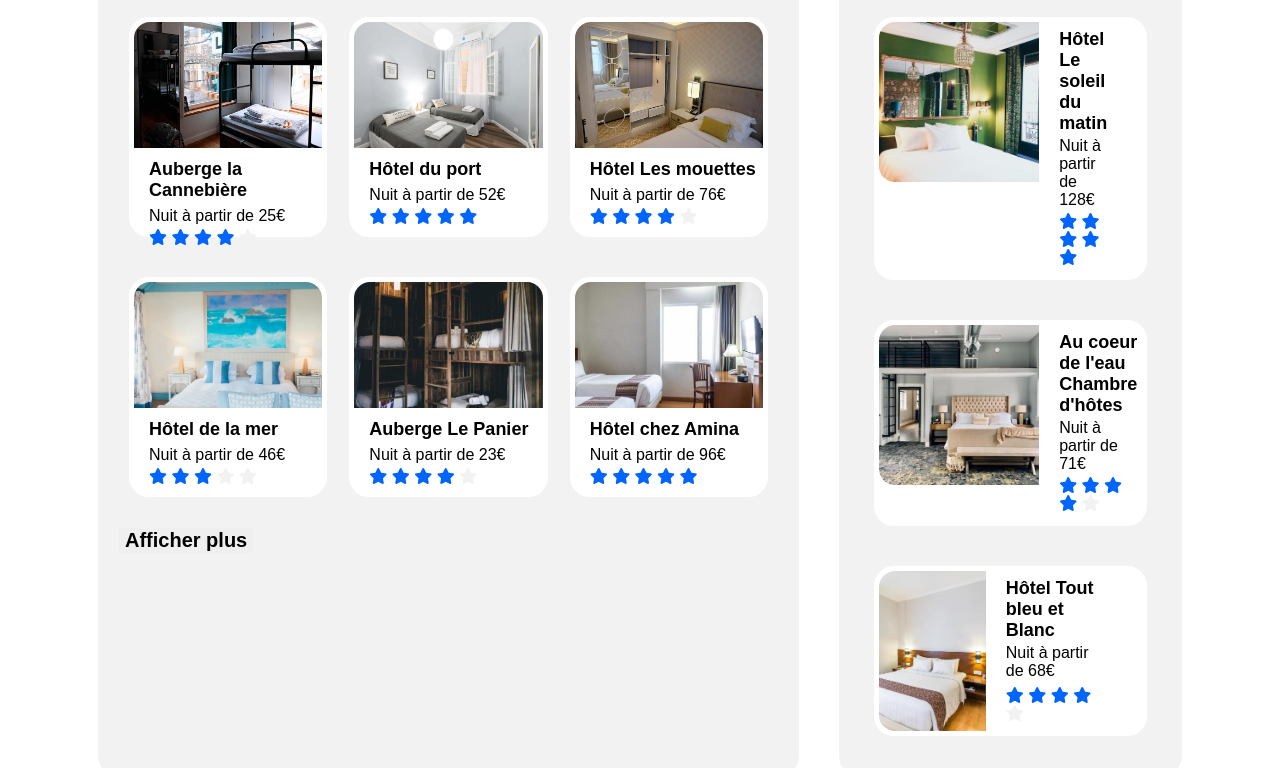
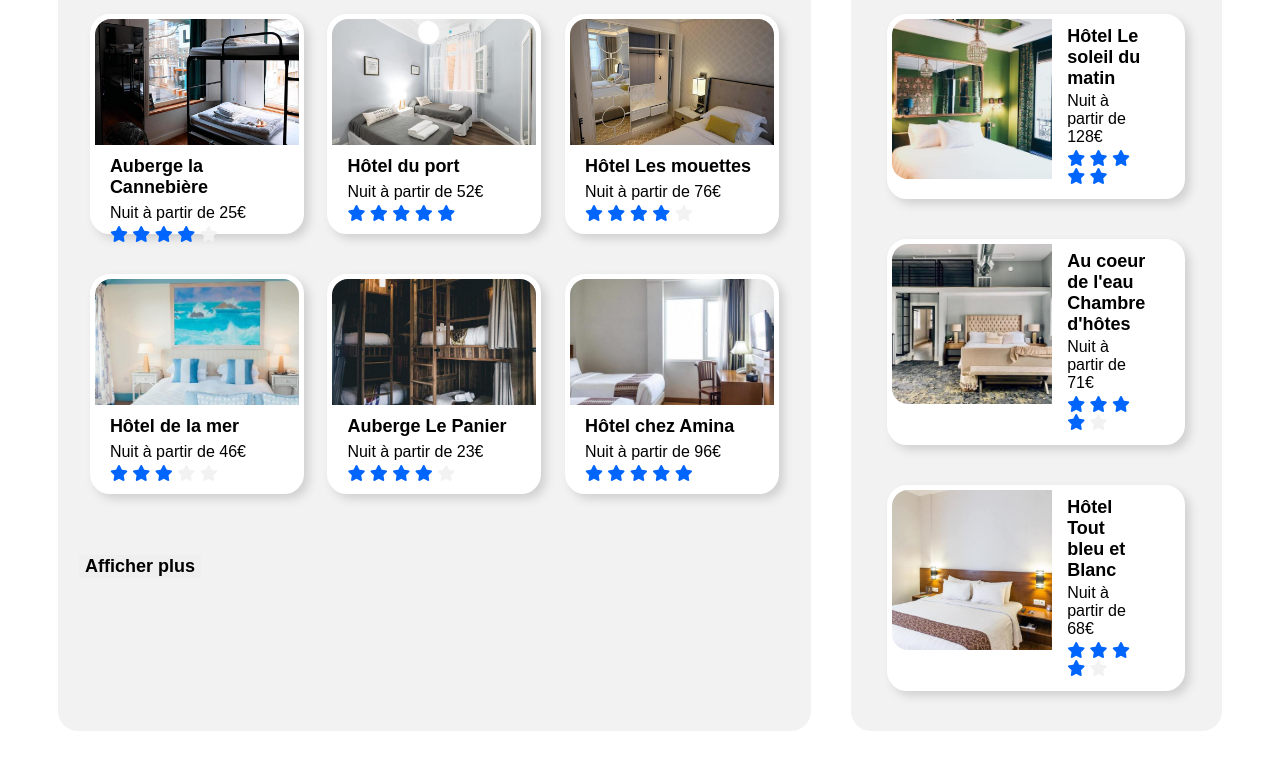
Before and after one commit to LauNM/OCR2_Reservia, a plain HTML site: page index.html in a window 1280 px wide. Shown: the part 506-1274 px from the top of the page. Drawn offline with Linux system fonts and the light colour scheme.

Commit message:
Finish css header & main

```diff
--- a/assets/css/header.css
+++ b/assets/css/header.css
@@ -3,11 +3,11 @@
     --blue: #0065FC;
     --blue-lighter: #DEEBFF;
     --grey: #F2F2F2;
+    --grey-darker: #d1d1d1;
     --black: #000000;
     /* FONT-SIZE */
     --normal: 16px;
     --big: 18px;
-    : 20px;
     --important-title: 25px;
 }
 
@@ -31,7 +31,7 @@ p {
     cursor: pointer;
 }
 .main-container {
-    padding: 0 90px;
+    padding: 0 50px;
 }
 
 /*HEADER NAV BAR*/
@@ -83,9 +83,6 @@ ul {
 }
 
 /* HEADER RESEARCH */
-#search__form {
-
-}
 
 .search__form--wrapper {
     margin-top: 20px;
@@ -120,8 +117,7 @@ ul {
     color: white;
     width: 40%;
     font-size: var(--big);
-    font-weight: bold
-;
+    font-weight: bold;
 }
 
 /*HEADER FILTER*/
--- a/assets/css/main.css
+++ b/assets/css/main.css
@@ -1,11 +1,10 @@
 
 h2 {
-    font-size: 26px;
-    padding-left: 20px;
+    font-size: var(--important-title);
 }
 
 h3 {
-    font-size: 18px;
+    font-size: var(--big);
     margin-top : 2px;
     margin-bottom: 3px;
 }
@@ -27,7 +26,7 @@ h3 {
 
 /* GENERAL ACCOMMODATIONS */
 
-#accommodations-container {
+.container {
     display: flex;
 }
 
@@ -40,28 +39,36 @@ h3 {
 
 /* ACCOMMODATIONS CITY */
 .accommodations--main {
-    flex: 70%;
+    flex: 67%;
     margin-right: 20px;
     box-sizing: border-box;
 }
 
+.accommodations--main > h2 {
+    margin-left: 20px;
+}
 .accommodations__city {
     display: flex;
     flex-wrap: wrap;
     justify-content: space-around;
 }
 
-.accommodations__city__item{
+.accommodations__city__link {
     width: 30%;
+    margin: 20px 0;
+    text-decoration: none;
+}
+
+.accommodations__city__link__item{
     height: 220px;
-    margin: 20px 0;
     background-color: white;
     border-radius: 20px;
     border: 5px solid white;
     box-sizing: border-box;
+    box-shadow: 5px 5px 10px var(--grey-darker);
 }
 
-.accommodations__city__item > img {
+.accommodations__city__link__item > picture > img {
     border-top-left-radius: 16px 16px;
     border-top-right-radius: 16px 16px;
     width: 100%;
@@ -69,17 +76,18 @@ h3 {
     object-fit: cover;
 }
 
-.accommodations__city__item__wrapper {
+.accommodations__city__link__item__wrapper {
     margin: 5px 5px 5px 15px;
     display: flex;
     flex-direction: column;
+    color: black;
 }
 
 .accommodations__city__see-more-btn {
     border: 1px solid var(--grey);
-    font-size: 20px;
+    font-size: var(--big);
     font-weight: bold;
-    margin-top: 10px;
+    margin-top: 40px;
 }
 .accommodations__city__see-more-btn:hover{
     border: 2px dashed var(--blue);
@@ -88,19 +96,21 @@ h3 {
 /* MOST FAMOUS */
 
 .accommodations--second {
-    flex: 30%;
+    flex: 33%;
     margin-left: 20px;
     box-sizing: border-box;
 }
 /* MOST FAMOUS HEADER */
 .accommodations__most-famous__header {
+    width: 90%;
     display: flex;
     justify-content: space-between;
-    align-items: baseline;
+    align-items: center;
+    margin: auto;
 }
 
 i.fa-chart-line {
-    font-size: 20px;
+    font-size: var(--big);
 }
 
 /*MOST FAMOUS MAIN */
@@ -110,17 +120,25 @@ i.fa-chart-line {
     justify-content: space-around;
 }
 
-.accommodations__most-famous__item{
+.accommodations__most-famous__link{
     width: 90%;
+    margin: 20px 0;
+    text-decoration: none;
+
+}
+.accommodations__most-famous__link__item{
     background-color: white;
     border-radius: 20px;
     border: 5px solid white;
     display: flex;
-    margin: 20px 0;
     box-sizing: border-box;
+    box-shadow: 5px 5px 10px var(--grey-darker);
 }
-
-.accommodations__most-famous__item > img {
+.accommodations__most-famous__link__item > picture {
+    width: 160px;
+    height: 160px;
+}
+.accommodations__most-famous__link__item > picture > img  {
     border-top-left-radius: 16px 16px;
     border-bottom-left-radius: 16px 16px;
     width: 160px;
@@ -130,36 +148,45 @@ i.fa-chart-line {
     object-fit: cover;
 }
 
-.accommodations__most-famous__item__description {
+.accommodations__most-famous__link__item__description {
     display: flex;
     flex-direction: column;
     justify-content: space-between;
     margin: 5px 5px 5px 15px;
     padding-right: 30px;
     width: 60%;
-    /*width: 100%;*/
 }
 
-.accommodations__most-famous__item__description__header {
-
+.accommodations__most-famous__link__item__description__header {
+    color: black;
 }
 
 
 /* ACTIVITIES */
 
-#activities-container{
 
-}
 
 .activities {
 
 }
 
 .activities__item{
+    box-shadow: 5px 5px 10px var(--grey-darker);
+    border-radius: 20px;
+    box-sizing: border-box;
 
 }
 
-.activities__item > img {
+.activities__item > h3 {
+    padding:20px;
+}
+.activities__item > picture {
+    width: 160px;
+}
+
+.activities__item > picture > img {
     border-top-left-radius: 16px 16px;
     border-top-right-radius: 16px 16px;
+    object-fit: cover;
+    height: 90%;
 }
--- a/index.html
+++ b/index.html
@@ -38,7 +38,6 @@
                             <a class="nav--right__list__item__register" href="">
                                 S'inscrire
                             </a>
-                        </li>
                         </li>
                     </ul>
                 </li>
@@ -82,13 +81,16 @@
 <!-- Main section of the website -->
     <main>
         <!-- Accommodation Part -->
-        <div id="accommodations-container">
+        <div class="container">
             <div class="accommodations accommodations--main">
                 <h2>Hébergements à Marseille</h2>
                 <div class="accommodations__city">
-                    <article class="accommodations__city__item">
+                    <a class="accommodations__city__link" href="#">
+                        <article class="accommodations__city__link__item">
+                            <picture>
                                 <img src="assets/img/hebergements/4_small/small_auberge_la_cannebière.jpg" alt="auberge la cannebière">
-                        <div class="accommodations__city__item__wrapper">
+                            </picture>
+                            <div class="accommodations__city__link__item__wrapper">
                                 <h3>Auberge la Cannebière</h3>
                                 <p>Nuit à partir de 25€</p>
                                 <div class="stars-notations">
@@ -100,9 +102,13 @@
                                 </div>
                             </div>
                         </article>
-                    <article class="accommodations__city__item">
+                    </a>
+                    <a class="accommodations__city__link" href="#">
+                        <article class="accommodations__city__link__item">
+                            <picture>
                                 <img src="assets/img/hebergements/4_small/small_hotel_du_port.jpg" alt="hotel du port">
-                        <div class="accommodations__city__item__wrapper">
+                            </picture>
+                            <div class="accommodations__city__link__item__wrapper">
                                 <h3>Hôtel du port</h3>
                                 <p>Nuit à partir de 52€</p>
                                 <div class="stars-notations">
@@ -114,9 +120,13 @@
                                 </div>
                             </div>
                         </article>
-                    <article class="accommodations__city__item">
+                    </a>
+                    <a class="accommodations__city__link" href="#">
+                        <article class="accommodations__city__link__item">
+                            <picture>
                                 <img src="assets/img/hebergements/4_small/small_hotel_les_mouettes.jpg" alt="hotel les mouettes">
-                        <div class="accommodations__city__item__wrapper">
+                            </picture>
+                            <div class="accommodations__city__link__item__wrapper">
                                 <h3>Hôtel Les mouettes</h3>
                                 <p>Nuit à partir de 76€</p>
                                 <div class="stars-notations">
@@ -128,9 +138,13 @@
                                 </div>
                             </div>
                         </article>
-                    <article class="accommodations__city__item">
+                    </a>
+                    <a class="accommodations__city__link" href="#">
+                        <article class="accommodations__city__link__item">
+                            <picture>
                                 <img src="assets/img/hebergements/4_small/small_hotel_de_la_mer.jpg" alt="hotel de la mer">
-                        <div class="accommodations__city__item__wrapper">
+                            </picture>
+                            <div class="accommodations__city__link__item__wrapper">
                                 <h3>Hôtel de la mer</h3>
                                 <p>Nuit à partir de 46€</p>
                                 <div class="stars-notations">
@@ -142,9 +156,13 @@
                                 </div>
                             </div>
                         </article>
-                    <article class="accommodations__city__item">
+                    </a>
+                    <a class="accommodations__city__link" href="#">
+                        <article class="accommodations__city__link__item">
+                            <picture>
                                 <img src="assets/img/hebergements/4_small/small_auberge_le_panier.jpg" alt="auberge le panier">
-                        <div class="accommodations__city__item__wrapper">
+                            </picture>
+                            <div class="accommodations__city__link__item__wrapper">
                                 <h3>Auberge Le Panier</h3>
                                 <p>Nuit à partir de 23€</p>
                                 <div class="stars-notations">
@@ -156,9 +174,13 @@
                                 </div>
                             </div>
                         </article>
-                    <article class="accommodations__city__item">
+                    </a>
+                    <a class="accommodations__city__link" href="#">
+                        <article class="accommodations__city__link__item">
+                            <picture>
                                 <img src="assets/img/hebergements/4_small/small_hotel_chez_amina.jpg" alt="hotel chez amina">
-                        <div class="accommodations__city__item__wrapper">
+                            </picture>
+                            <div class="accommodations__city__link__item__wrapper">
                                 <h3>Hôtel chez Amina</h3>
                                 <p>Nuit à partir de 96€</p>
                                 <div class="stars-notations">
@@ -170,6 +192,7 @@
                                 </div>
                             </div>
                         </article>
+                    </a>
                 </div>
                 <button class="btn accommodations__city__see-more-btn">Afficher plus</button>
             </div>
@@ -180,10 +203,13 @@
                     <i class="fas fa-chart-line"></i>
                 </div>
                 <div class="accommodations__most-famous">
-                    <article class="accommodations__most-famous__item">
+                    <a class="accommodations__most-famous__link" href="#">
+                        <article class="accommodations__most-famous__link__item">
+                            <picture>
                                 <img src="assets/img/hebergements/4_small/small_hotel_le_soleil_du_matin.jpg" alt="hotel le soleil du matin">
-                        <div class="accommodations__most-famous__item__description">
-                            <div class="accommodations__most-famous__item__description__header">
+                            </picture>
+                            <div class="accommodations__most-famous__link__item__description">
+                                <div class="accommodations__most-famous__link__item__description__header">
                                     <h3>Hôtel Le soleil du matin</h3>
                                     <p>Nuit à partir de 128€</p>
                                 </div>
@@ -196,10 +222,14 @@
                                 </div>
                             </div>
                         </article>
-                    <article class="accommodations__most-famous__item">
+                    </a>
+                    <a class="accommodations__most-famous__link" href="#">
+                        <article class="accommodations__most-famous__link__item">
+                            <picture>
                                 <img src="assets/img/hebergements/4_small/small_au_coeur_de_leau.jpg" alt="au coeur de l'eau chambre d'hotes">
-                        <div class="accommodations__most-famous__item__description">
-                            <div class="accommodations__most-famous__item__description__header">
+                            </picture>
+                            <div class="accommodations__most-famous__link__item__description">
+                                <div class="accommodations__most-famous__link__item__description__header">
                                     <h3>Au coeur de l'eau Chambre d'hôtes</h3>
                                     <p>Nuit à partir de 71€</p>
                                 </div>
@@ -212,10 +242,14 @@
                                 </div>
                             </div>
                         </article>
-                    <article class="accommodations__most-famous__item">
+                    </a>
+                    <a class="accommodations__most-famous__link" href="#">
+                        <article class="accommodations__most-famous__link__item">
+                            <picture>
                                 <img src="assets/img/hebergements/4_small/small_hotel_tout_bleu.jpg" alt="hotel tout bleu et blanc">
-                        <div class="accommodations__most-famous__item__description">
-                            <div class="accommodations__most-famous__item__description__header">
+                            </picture>
+                            <div class="accommodations__most-famous__link__item__description">
+                                <div class="accommodations__most-famous__link__item__description__header">
                                     <h3>Hôtel Tout bleu et Blanc</h3>
                                     <p>Nuit à partir de 68€</p>
                                 </div>
@@ -228,36 +262,49 @@
                                 </div>
                             </div>
                         </article>
+                    </a>
                 </div>
             </div>
         </div>
 
         <!-- Activities Part -->
-        <div id="activities-container">
+        <div class="container">
+            <div class="activities">
                 <h2>Activités à Marseille</h2>
-            <div class="activities">
                 <article class="activities__item">
+                    <picture>
                         <img src="assets/img/activites/4_small/small_vieux_port.jpg" alt="vieux port">
+                    </picture>
                     <h3>Vieux Port</h3>
                 </article>
                 <article class="activities__item">
+                    <picture>
                         <img src="assets/img/activites/4_small/small_fort_de_pomegues.jpg" alt="fort de pomegues">
+                    </picture>
                     <h3>Fort de Pomègues</h3>
                 </article>
                 <article class="activities__item">
+                    <picture>
                         <img src="assets/img/activites/4_small/small_frioul.jpg" alt="iles du frioul">
+                    </picture>
                     <h3>Îles du Frioul</h3>
                 </article>
                 <article class="activities__item">
+                    <picture>
                         <img src="assets/img/activites/4_small/small_calanques.jpg" alt="parc national des calanques">
+                    </picture>
                     <h3>Parc National des Calanques</h3>
                 </article>
                 <article class="activities__item">
+                    <picture>
                         <img src="assets/img/activites/4_small/small_notre_dame.jpg" alt="notre dame de la garde">
+                    </picture>
                     <h3>Notre-Dame-de-la-Garde</h3>
                 </article>
                 <article class="activities__item">
+                    <picture>
                         <img src="assets/img/activites/4_small/small_longchamp.jpg" alt="parc longchamp">
+                    </picture>
                     <h3>Parc Longchamp</h3>
                 </article>
             </div>
```
Lines whose indentation alone changed are shown as unchanged.
